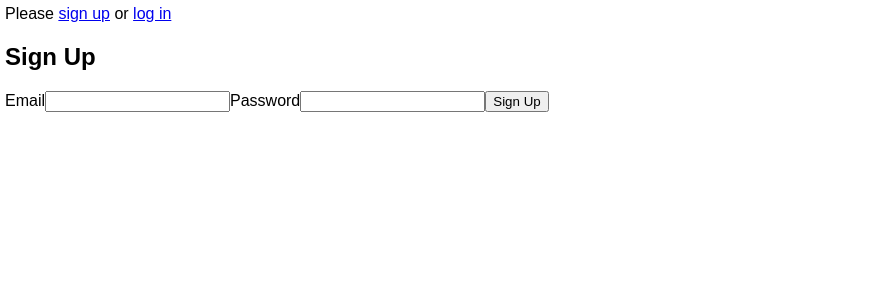
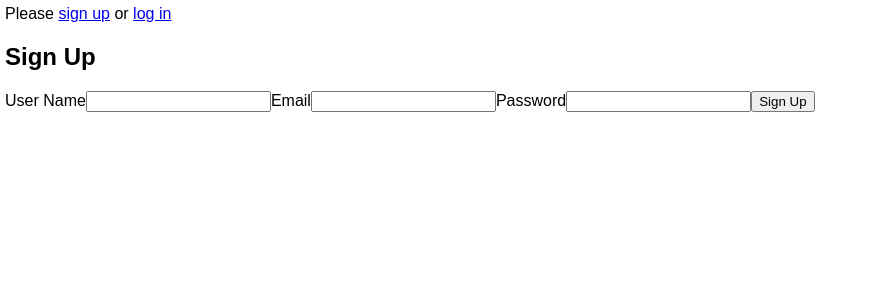
Before and after one commit to sequoian/flashcards, a React (Create React App) app in the folder react/: page /signup in a window 1280 px wide. Shown: the top 300 px of the page, without its empty margins (0-873 px from the left). Built offline with nearby package versions, Linux system fonts and the light colour scheme.

Commit message:
signup form validation

```diff
--- a/react/src/js/Signup.js
+++ b/react/src/js/Signup.js
@@ -8,6 +8,7 @@ class SignupContainer extends Component {
   constructor(props) {
     super(props)
     this.state = {
+      name: '',
       email: '',
       password: '',
       errors: []
@@ -24,13 +25,16 @@ class SignupContainer extends Component {
   }
 
   submit() {
-    console.log('submitted')
+    const {name, email, password} = this.state
+    const errors = Validation.validateSignup(name, email, password)
+    this.setState({errors: errors})
   }
 
   render() {
-    const {email, password, errors} = this.state
+    const {name, email, password, errors} = this.state
     return (
       <Signup
+        name={name}
         email={email}
         password={password}
         handleChange={this.handleChange}
@@ -41,11 +45,21 @@ class SignupContainer extends Component {
   }
 }
 
-const Signup = ({email, password, handleChange, handleSubmit, errors}) => (
+const Signup = ({name, email, password, handleChange, handleSubmit, errors}) => (
   <div>
     <h2>Sign Up</h2>
     <form>
       {errors.length > 0 ? <ValidationErrors errors={errors} /> : null }
+      <label htmlFor="name">
+        User Name
+      </label>
+      <input
+        type="text"
+        name="name"
+        id="name"
+        value={name}
+        onChange={handleChange}
+      />
       <label htmlFor="email">
         Email
       </label>
--- a/react/src/js/Validation.js
+++ b/react/src/js/Validation.js
@@ -27,6 +27,24 @@ class Validation {
     if (password === '') {
       errors.push('Please enter a password')
     }
+
+    return errors;
+  }
+
+  static validateSignup(name, email, password) {
+    const errors = []
+
+    if (name === '') {
+      errors.push('Please enter a user name')
+    }
+
+    if (email === '') {
+      errors.push('Please enter an email')
+    }
+
+    if (password === '') {
+      errors.push('Please enter a password')
+    }
     if (password.length < 6) {
       errors.push('Password must be at least 6 characters long')
     }
```
